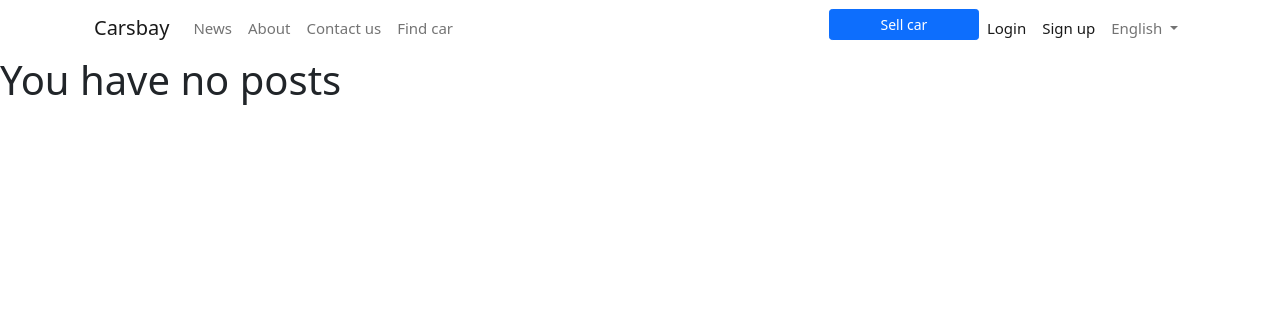
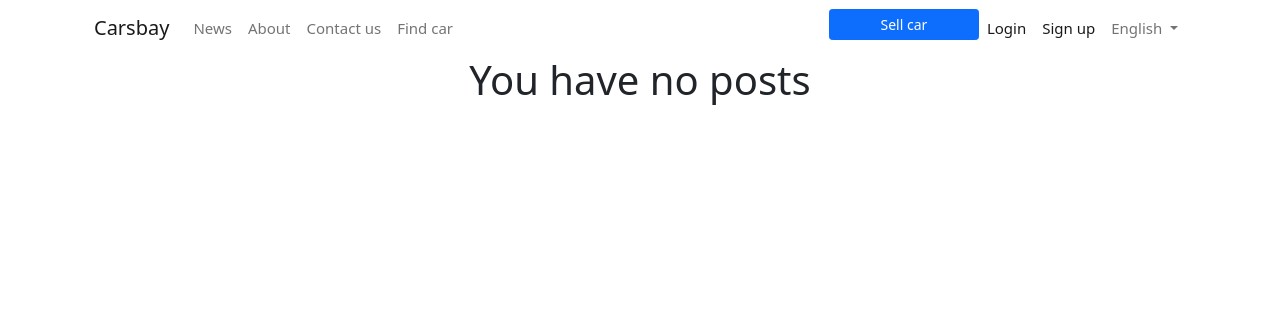
Before and after one commit to userksv/carsbay, a Django app: template templates/users/profile.html in a window 1280 px wide. Shown: the top 316 px of the page. Run offline with Django 4.2, Linux system fonts and the light colour scheme; the template is opened without the code that fills it, so the values that code supplies are empty; parts of the project's set-up code (start-up, migrations or seed data) failed here and were passed over; some libraries are stand-ins or nearby versions.

Commit message:
i18n small changes

```diff
--- a/templates/users/profile.html
+++ b/templates/users/profile.html
@@ -5,7 +5,7 @@
 {% block content %}
 
 {% if not posts %}
-<h1>You have no posts</h1>
+<h1 class="d-flex justify-content-center">{% translate "You have no posts" %}</h1>
 {% else %}
 <section style="background-color: #eee;">
     <div class="container py-5 w-75">
```
Also changed, not shown: locale/en/LC_MESSAGES/django.po, locale/ru/LC_MESSAGES/django.po, 2 other files.
